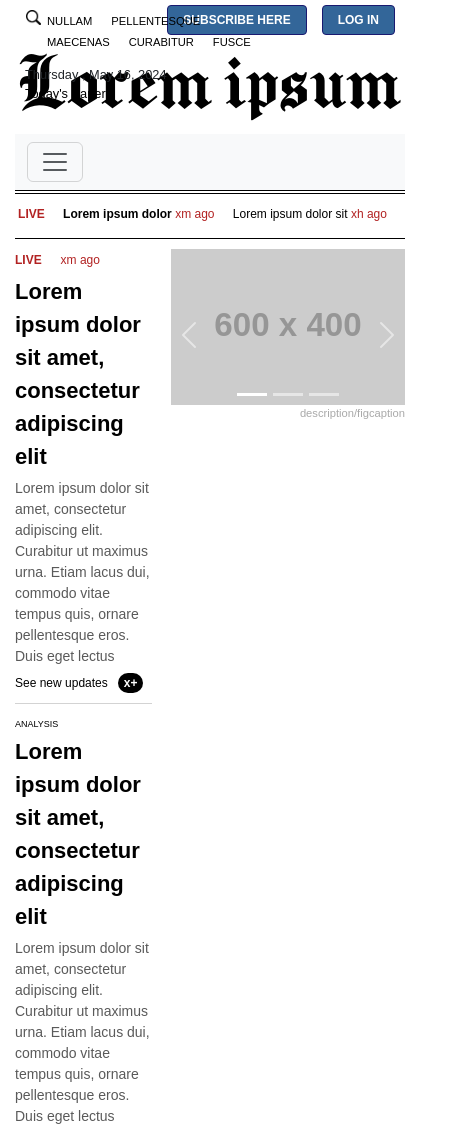
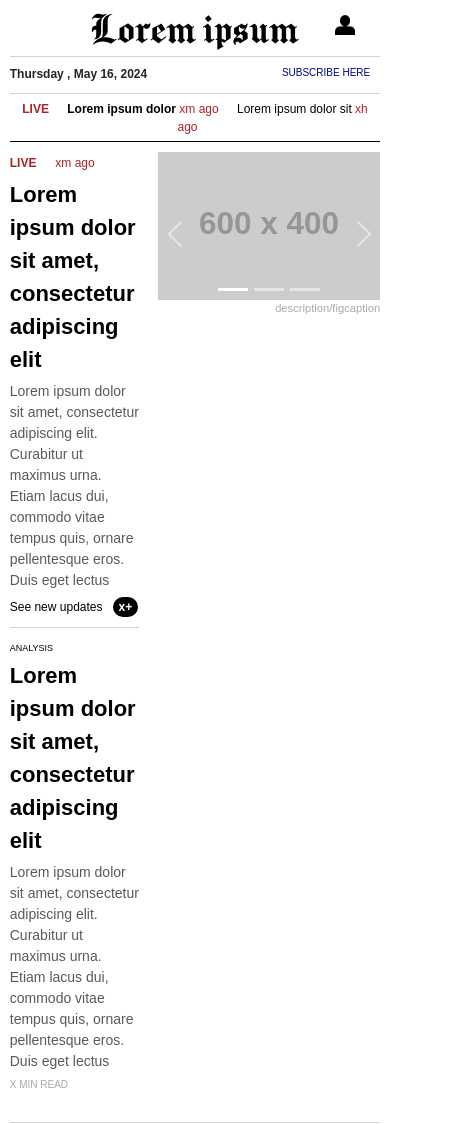
Before and after one commit to F3de22/Frontend_nytimes_copy, a plain HTML site: page index.html in a window 390 px wide. Shown: the top 1124 px of the page, 468 px wide, since content can reach past the window. Drawn offline with nearby package versions, Linux system fonts and the light colour scheme; placeholder pictures from the web are drawn by us.

Commit message:
correzioni finali da fare

```diff
--- a/index.html
+++ b/index.html
@@ -1,7 +1,7 @@
 <!DOCTYPE html>
 <html lang="it-en">
 
-<!-- menu sticky, cambiare immagini e farle responsive, cambiare icona per il menu -->
+<!-- menu sticky: ombra, stile menu, mobile media  -->
 
 <head>
     <meta charset="utf-8">
@@ -18,9 +18,9 @@
 <script src="https://cdn.jsdelivr.net/npm/@popperjs/core@2.11.8/dist/umd/popper.min.js" integrity="sha384-I7E8VVD/ismYTF4hNIPjVp/Zjvgyol6VFvRkX/vR+Vc4jQkC+hVqc2pM8ODewa9r" crossorigin="anonymous"></script>
 <script src="https://cdn.jsdelivr.net/npm/bootstrap@5.3.3/dist/js/bootstrap.bundle.min.js" integrity="sha384-YvpcrYf0tY3lHB60NNkmXc5s9fDVZLESaAA55NDzOxhy9GkcIdslK1eN7N6jIeHz" crossorigin="anonymous"></script>
 
-    <header>
-        <h1><a id="titolo" href="index.html">Lorem ipsum</a></h1>
-        <div id="buttons">
+    <header id="first-header">
+        <h1><a class="titolo" href="index.html">Lorem ipsum</a></h1>
+        <div class="buttons">
             <a href=""><button class="top-button"><b>SUBSCRIBE HERE</b></button></a>
             <a href=""><button class="top-button"><b>LOG IN</b></button></a>
         </div>
@@ -35,28 +35,28 @@
             </ul>
         </div>
 
-        <div id="nav-search" >
-        <button id="search" onclick="showSearchbar()"><img src="img/search-icon.png" width="15" height="15" alt="this is a search button"></button>
-        <div id="search_navigation">
-            <input type="text" id="search-bar" placeholder="Search...">
-            <button id="go" onclick="cancel()"><b>GO</b></button>
-        </div>
+        <div class="nav-search" >
+            <button class="search" onclick="showSearchbar()"><img src="img/search-icon.png" width="15" height="15" alt="this is a search button"></button>
+            <div id="search_navigation">
+                <input type="text" id="search-bar" placeholder="Search...">
+                <button class="go" onclick="cancel()"><b>GO</b></button>
+            </div>
         </div>
 
-        <div id="today">
+        <div class="today">
             <span id="data"></span>
             <a href="">Today's Paper</a>
         </div>
 
-        <nav class="navbar navbar-expand-lg bg-light">
+        <nav id="navbar_top" class="navbar navbar-expand-lg">
             <div class="container-fluid">
                 <button class="navbar-toggler" type="button" data-bs-toggle="collapse" data-bs-target="#navbarSupportedContent" aria-controls="navbarSupportedContent" aria-expanded="false" aria-label="Toggle navigation">
                     <span class="navbar-toggler-icon"></span>
                 </button>
                 <div class="collapse navbar-collapse" id="navbarSupportedContent">
-                    <ul class="navbar-nav me-auto mb-2 mb-lg-0">
+                    <ul class="navbar-nav mb-2 mb-lg-0">
                         <li class="nav-item dropdown">
-                            <a class="nav-link dropdown-toggle" href="" role="button" data-bs-toggle="dropdown" aria-expanded="false">Lorem</a>
+                            <a class="nav-link dropdown-toggle" href="" role="button" aria-expanded="false">Lorem</a>
                             <div class="dropdown-menu">
                                 <ul>
                                     <li><a class="dropdown-item" href="">Lorem Ipsum</a></li>
@@ -101,7 +101,7 @@
                             </div>
                         </li>
                         <li class="nav-item dropdown">
-                            <a class="nav-link dropdown-toggle" href="" role="button" data-bs-toggle="dropdown" aria-expanded="false">Lorem</a>
+                            <a class="nav-link dropdown-toggle" href="" role="button" aria-expanded="false">Lorem</a>
                             <div class="dropdown-menu">
                                 <ul>
                                     <li><a class="dropdown-item" href="">Lorem Ipsum</a></li>
@@ -146,7 +146,7 @@
                             </div>
                         </li>
                         <li class="nav-item dropdown">
-                            <a class="nav-link dropdown-toggle" href="" role="button" data-bs-toggle="dropdown" aria-expanded="false">Lorem</a>
+                            <a class="nav-link dropdown-toggle" href="" role="button" aria-expanded="false">Lorem</a>
                             <div class="dropdown-menu">
                                 <ul>
                                     <li><a class="dropdown-item" href="">Lorem Ipsum</a></li>
@@ -191,7 +191,7 @@
                             </div>
                         </li>
                         <li class="nav-item dropdown">
-                            <a class="nav-link dropdown-toggle" href="" role="button" data-bs-toggle="dropdown" aria-expanded="false">Lorem</a>
+                            <a class="nav-link dropdown-toggle" href="" role="button" aria-expanded="false">Lorem</a>
                             <div class="dropdown-menu">
                                 <ul>
                                     <li><a class="dropdown-item" href="">Lorem Ipsum</a></li>
@@ -236,7 +236,7 @@
                             </div>
                         </li>
                         <li class="nav-item dropdown">
-                            <a class="nav-link dropdown-toggle" href="" role="button" data-bs-toggle="dropdown" aria-expanded="false">Lorem</a>
+                            <a class="nav-link dropdown-toggle" href="" role="button" aria-expanded="false">Lorem</a>
                             <div class="dropdown-menu">
                                 <ul>
                                     <li><a class="dropdown-item" href="">Lorem Ipsum</a></li>
@@ -281,7 +281,7 @@
                             </div>
                         </li>
                         <li class="nav-item dropdown">
-                            <a class="nav-link dropdown-toggle" href="" role="button" data-bs-toggle="dropdown" aria-expanded="false">Lorem</a>
+                            <a class="nav-link dropdown-toggle" href="" role="button" aria-expanded="false">Lorem</a>
                             <div class="dropdown-menu">
                                 <ul>
                                     <li><a class="dropdown-item" href="">Lorem Ipsum</a></li>
@@ -326,7 +326,7 @@
                             </div>
                         </li>
                         <li class="nav-item dropdown">
-                            <a class="nav-link dropdown-toggle" href="" role="button" data-bs-toggle="dropdown" aria-expanded="false">Lorem</a>
+                            <a class="nav-link dropdown-toggle" href="" role="button" aria-expanded="false">Lorem</a>
                             <div class="dropdown-menu">
                                 <ul>
                                     <li><a class="dropdown-item" href="">Lorem Ipsum</a></li>
@@ -371,7 +371,7 @@
                             </div>
                         </li>
                         <li class="nav-item dropdown">
-                            <a class="nav-link dropdown-toggle" href="" role="button" data-bs-toggle="dropdown" aria-expanded="false">Lorem</a>
+                            <a class="nav-link dropdown-toggle" href="" role="button" aria-expanded="false">Lorem</a>
                             <div class="dropdown-menu">
                                 <ul>
                                     <li><a class="dropdown-item" href="">Lorem Ipsum</a></li>
@@ -416,7 +416,7 @@
                             </div>
                         </li>
                         <li class="nav-item dropdown">
-                            <a class="nav-link dropdown-toggle" href="" role="button" data-bs-toggle="dropdown" aria-expanded="false">Lorem</a>
+                            <a class="nav-link dropdown-toggle" href="" role="button" aria-expanded="false">Lorem</a>
                             <div class="dropdown-menu">
                                 <ul>
                                     <li><a class="dropdown-item" href="">Lorem Ipsum</a></li>
@@ -461,7 +461,7 @@
                             </div>
                         </li>
                         <li class="nav-item dropdown">
-                            <a class="nav-link dropdown-toggle" href="" role="button" data-bs-toggle="dropdown" aria-expanded="false">Lorem</a>
+                            <a class="nav-link dropdown-toggle" href="" role="button" aria-expanded="false">Lorem</a>
                             <div class="dropdown-menu">
                                 <ul>
                                     <li><a class="dropdown-item" href="">Lorem Ipsum</a></li>
@@ -506,7 +506,7 @@
                             </div>
                         </li>
                         <li class="nav-item dropdown">
-                            <a class="nav-link dropdown-toggle" href="" role="button" data-bs-toggle="dropdown" aria-expanded="false">Lorem</a>
+                            <a class="nav-link dropdown-toggle" href="" role="button" aria-expanded="false">Lorem</a>
                             <div class="dropdown-menu">
                                 <ul>
                                     <li><a class="dropdown-item" href="">Lorem Ipsum</a></li>
@@ -557,7 +557,20 @@
 
         <div id="line"></div>
     </header>
-
+    <header id="second-header">
+        <div id="top">
+            <div>
+                <h1><a class="title" href="index.html">Lorem ipsum</a></h1>
+            </div>
+            <div class="buttons">
+                <a href=""><button class="top-button"><b><img src="img/icon-login.png" width="20px"></b></button></a>
+            </div>
+        </div>
+        <div class="today">
+                <span id="data2"></span>
+                <a href="">SUBSCRIBE HERE</a>
+        </div>
+    </header>
     <main>
         <div>
             <section id="live-section">
@@ -597,6 +610,7 @@
                                 </section>
                             </a>
                         </div>
+
                         <div id="carouselExampleCaptions" class="carousel slide">
                             <div class="carousel-indicators">
                                 <button type="button" data-bs-target="#carouselExampleCaptions" data-bs-slide-to="0" class="active" aria-current="true" aria-label="Slide 1"></button>
@@ -605,21 +619,21 @@
                             </div>
                             <div class="carousel-inner">
                                 <div class="carousel-item active">
-                                    <img src="https://placehold.co/600x400/orange/black" class="d-block w-100" alt="First slide">
+                                    <img src="https://placehold.co/600x400/orange/black" class="d-block w-100 img-fluid" alt="First slide">
                                     <div class="carousel-caption d-none d-md-block">
                                         <p><b>First slide</b></p>
                                         <p>Praesent nec finibus ex. Vivamus viverra.</p>
                                     </div>
                                 </div>
                                 <div class="carousel-item">
-                                    <img src="https://placehold.co/600x400/purple/black" class="d-block w-100" alt="Second slide">
+                                    <img src="https://placehold.co/600x400/purple/black" class="d-block w-100 img-fluid" alt="Second slide">
                                     <div class="carousel-caption d-none d-md-block">
                                         <p><b>Second slide</b></p>
                                         <p>Praesent facilisis tincidunt est, volutpat finibus.</p>
                                     </div>
                                 </div>
                                 <div class="carousel-item">
-                                    <img src="https://placehold.co/600x400/red/black" class="d-block w-100" alt="Third slide">
+                                    <img src="https://placehold.co/600x400/red/black" class="d-block w-100 img-fluid" alt="Third slide">
                                     <div class="carousel-caption d-none d-md-block">
                                         <p><b>Third slide</b></p>
                                         <p>Nulla eget massa ut turpis convallis fermentum.</p>
--- a/script.js
+++ b/script.js
@@ -1,5 +1,6 @@
 // display data corrente
 let todayDate= document.getElementById('data');
+let todayDate2= document.getElementById('data2');
 let today = new Date();
 const daysOfWeek = ['Sunday', 'Monday', 'Tuesday', 'Wednesday', 'Thursday', 'Friday', 'Saturday'];
 let weekday= daysOfWeek[today.getDay()];
@@ -8,6 +9,7 @@ let month= today.toLocaleString('en-EN', { month: 'long' });
 let year=`${today.getFullYear() < 10 ? "0" : ""}${today.getFullYear()}`;
 
 todayDate.textContent = `${weekday} , ${month} ${day}, ${year}`;
+todayDate2.textContent = `${weekday} , ${month} ${day}, ${year}`;
 
 
 // fa comparire barra di ricerca sul click della lente di ingrandimento
@@ -27,3 +29,26 @@ const textInput = document.querySelector('#search-bar');
 function cancel(event){
     textInput.value='';
 }
+
+
+//fissa il menu in alto dopo lo scroll della pagina
+function handleScroll() {
+    if (window.scrollY > 190) {
+        document.getElementById('navbar_top').classList.add('fixed-top');
+    } else {
+        document.getElementById('navbar_top').classList.remove('fixed-top');
+        document.body.style.paddingTop = 170 + 'px';
+    }
+}
+function checkScreenWidth() {
+    if (window.matchMedia('(min-width: 1070px)').matches) {
+        window.addEventListener('scroll', handleScroll);
+    } else {
+        window.removeEventListener('scroll', handleScroll);
+        // If the navbar is not fixed when the screen is minimized
+        navbar.classList.remove('fixed-top');
+        document.body.style.paddingTop = '0';
+    }
+}
+checkScreenWidth();
+window.addEventListener('resize', checkScreenWidth);
--- a/style.css
+++ b/style.css
@@ -4,11 +4,12 @@
 }
 
 html{
+    margin: 0 auto;
     max-width: 1225px;
     width:100%;
-    margin:0 auto;
     padding:0;
     border:0;
+    box-sizing: border-box;
 }
 
 body{
@@ -31,7 +32,11 @@ header {
     top: 0;
     z-index:500;
     border-bottom: 1.5px solid black;
-    margin:auto;
+    margin:0;
+}
+
+#second-header{
+    display:none;
 }
 
 h1{
@@ -74,12 +79,12 @@ figcaption{
     color:darkgray;
 }
 
-#titolo{
+.title{
     color:black;
     text-decoration: none;
 }
 
-#nav-search{
+.nav-search{
     position: absolute;
     left:5px;
     top:0;
@@ -90,7 +95,7 @@ figcaption{
     z-index:999;
 }
 
-#search{
+.search{
     border:none;
     margin: 5px 15px 0 0;
     cursor: pointer;
@@ -106,7 +111,7 @@ figcaption{
     margin-top: 0;
 }
 
-#go{
+.go{
     background-color: cadetblue;
     color: white;
     border: none;
@@ -135,7 +140,7 @@ figcaption{
     top:0;
 }
 
-#today{
+.today{
     font-size:0.8rem;
     margin-top:30px;
     display:flex;
@@ -147,7 +152,7 @@ figcaption{
     top:35px
 }
 
-#buttons{
+.buttons{
     cursor: pointer;
     display: flex;
     justify-content: space-between;
@@ -166,21 +171,24 @@ figcaption{
     border: 1px solid midnightblue;
 }
 
-.navbar-expand-lg{
-    justify-content: center;
+.navbar{
+    background-color: white;
+}
+
+.navbar-nav {
+    max-width: 950px;
+    width: 80%;
+    display: flex;
+    justify-content: space-around;
+    align-items: center;
 }
 
 .navbar a:hover{
     text-decoration: underline;
 }
 
-.dropdown{
-    max-width: 1225px;
-}
-
 .dropdown-menu{
     font-size: 0.8rem;
-    left:0;
     border:none;
     text-align:center;
     position: absolute;
@@ -189,7 +197,13 @@ figcaption{
     display: grid;
     grid-template-columns: auto auto auto auto auto;
     visibility: hidden;
+    width:1225px;
     z-index: 999;
+}
+
+#navbarSupportedContent{
+    display:flex;
+    justify-content: space-around;
 }
 
 .dropdown:hover .dropdown-menu{
@@ -492,10 +506,6 @@ a .article_title:hover{
     margin-top: 10px;
 }
 
-video{
-    background-image: linear-gradient(transparent, transparent) !important;
-}
-
 .name{
     color: #5A5A5A;
     font-size: 0.625rem;
@@ -542,7 +552,6 @@ video{
     body{
         max-width: 1070px;
         width:100%;
-        margin-left:15px;
     }
 
     .main_column{
@@ -572,3 +581,118 @@ video{
     }
 
 }
+
+@media screen and (max-width: 991px){
+
+    html{
+        width:95%;
+    }
+
+    #first-header{
+        display:none;
+    }
+
+    #second-header{
+        display:flex;
+        max-width: 95%;
+        height: fit-content;
+        position: absolute;
+        top: 0;
+        z-index:500;
+        border-bottom: 1.5px solid lightgrey;
+        margin:auto;
+    }
+
+    h1{
+        font-size: 38px;
+        margin: 0;
+        display: inline-block;
+        text-align: center;
+        top:0;
+    }
+
+    .top-button{
+        display: inline-block;
+        background-color: white;
+        border: none;
+    }
+
+    #top{
+        width:100%;
+        display: flex;
+        justify-content: space-around;
+        margin-top:10px;
+    }
+
+    body{
+        padding:0;
+        height:100%;
+    }
+
+    main{
+        margin-top: 40px;
+    }
+
+    #live-section{
+        padding:0;
+        margin:70px 0 15px 0;
+    }
+
+    .today{
+        font-weight: 700;
+        font-size:12px;
+        width:100%;
+        left:0;
+        display: flex;
+        justify-content: space-around;
+        margin-top:30px;
+        padding-bottom: 10px;
+        border-bottom: 1.5px solid lightgrey;
+    }
+
+    .today a{
+        position: absolute;
+        right:10px;
+        font-weight: 100;
+        font-size: 10px;
+        color:darkblue;
+    }
+
+    .navbar{
+        left:10px;
+    }
+
+    .navbar-toggler-icon{
+        width:20px;
+        height:20px;
+    }
+
+    #data2{
+        width:100%;
+        text-align: center;
+
+    }
+
+    .buttons{
+        margin-top:5px;
+    }
+}
+
+@media screen and (max-width: 739px){
+    .today{
+        justify-content: space-between;
+    }
+
+    #data2{
+        text-align: center;
+        width: fit-content;
+    }
+
+    #live-section{
+        margin: 60px 0 5px 0;
+    }
+}
+
+@media screen and (max-width: 599px){
+
+}
```
Also changed, not shown: img/icon-login.png (added).
